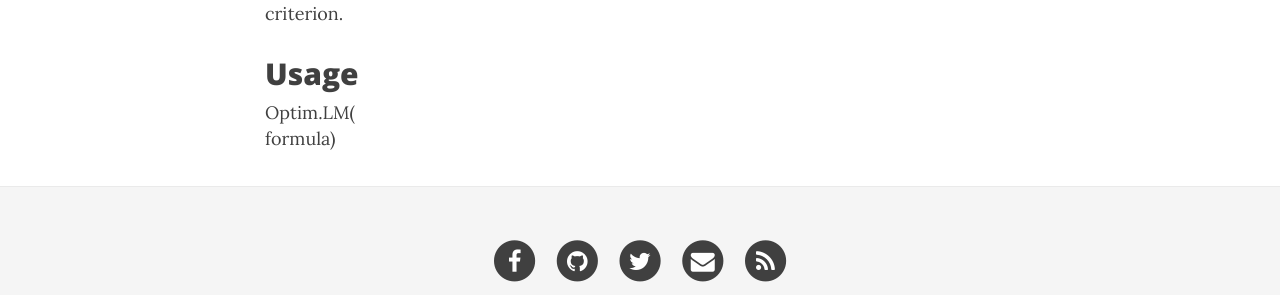
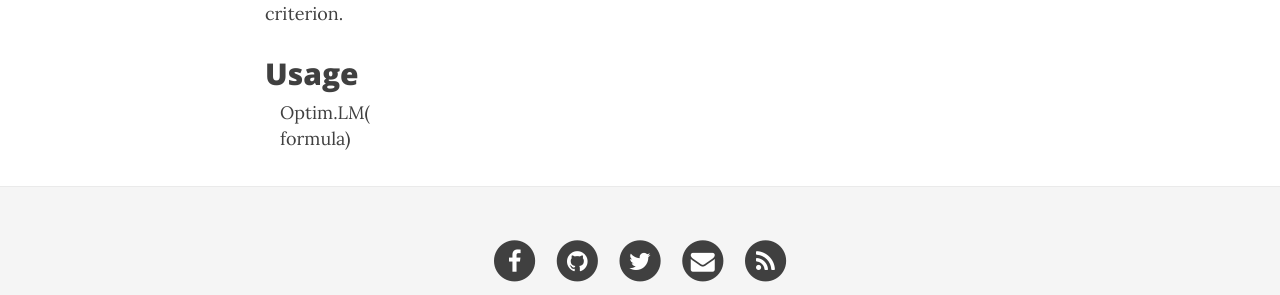
Before and after one commit to economistgame/OptimClassifier, a Jekyll site: the page built from methods/LM.md, in a window 1280 px wide. Shown: the part 555-850 px from the top of the page. Built offline with Jekyll 4.4.1, drawn with Linux system fonts in a browser that asks for light colours; nearby versions of some CDN libraries; formulas are drawn with MathJax 3.

Commit message:
Update LM.md

```diff
--- a/methods/LM.md
+++ b/methods/LM.md
@@ -10,7 +10,6 @@
 
 ## Usage
 
-<div class=row>
   <div class="container-fluid">
     <div>
       Optim.LM(
@@ -19,5 +18,3 @@
       formula)
     </div>
     </div>
-
-  </div>
```
